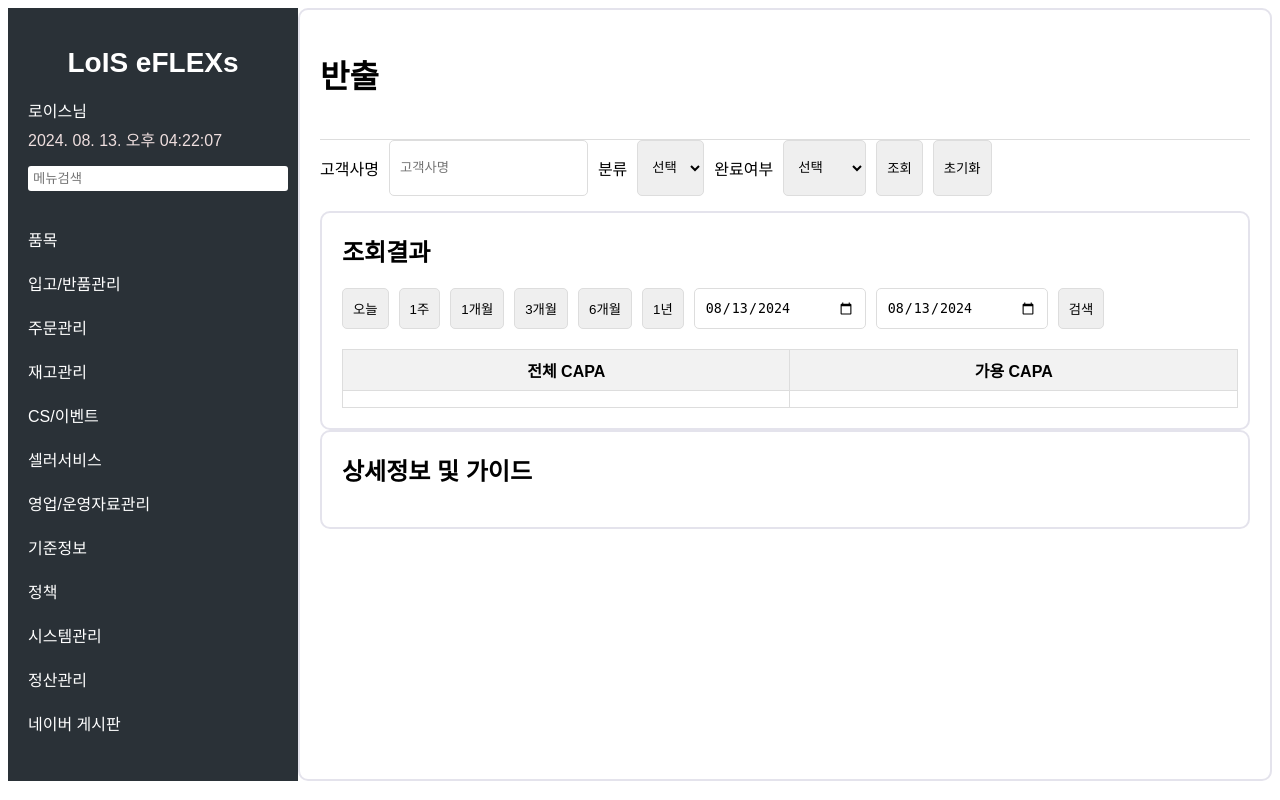
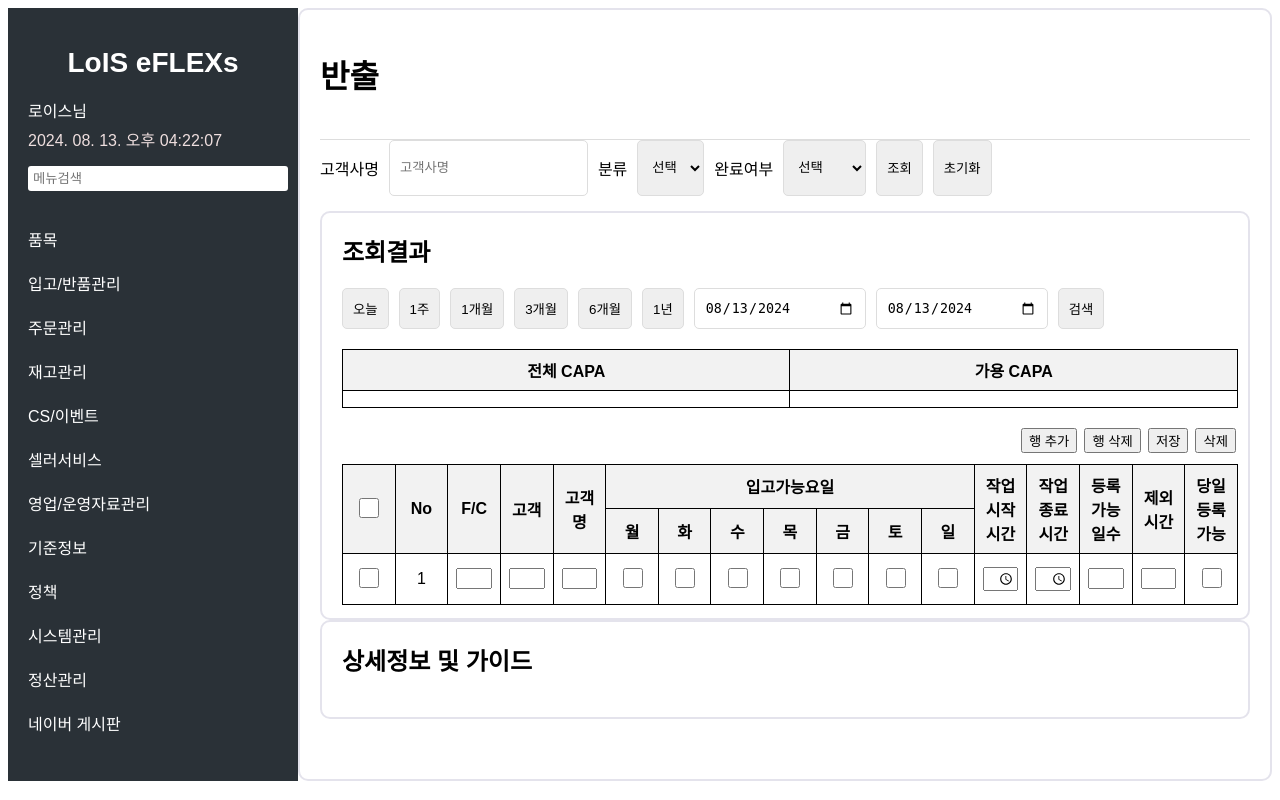
Before and after one commit to handsomem1n/NoticeBoard-prototype, a Flask app: a page that uses notice_app/templates/반출.html in a window 1280 px wide. Run offline with Flask 3, Linux system fonts and the light colour scheme; lists and menus that the app fills with data are empty.

Commit message:
detailcapaTable 추가 and '행 추가' '행 삭제' 버튼에 기능 구현

```diff
--- a/notice_app/static/main.css
+++ b/notice_app/static/main.css
@@ -164,7 +164,7 @@ th.content-column {
     background-color: rgb(0,0,0);
     background-color: rgba(0,0,0,0.4);
 }
-/* Modal Content */
+// 모달
 .modal-content {
     background-color: #fefefe;
     margin: 15% auto;
@@ -174,7 +174,6 @@ th.content-column {
     width: 30%;
     height: 30%;
 }
-/* The Close Button */
 .close {
     color: #aaa;
     float: right;
@@ -188,7 +187,32 @@ th.content-column {
     cursor: pointer;
 }
 
-/* 반출.html */
+// 반출 ~
+// 의존 관계 때문에 정상동작 x
+.capaTable {
+    width: 30px !important;
+    height: 30px !important;
+    margin: 0 auto !important;
+    border-collapse: collapse !important;
+    table-layout: fixed !important;
+}
+
+.capaTable th, .capaTable td {
+    border: 1px solid #000 !important;
+    text-align: center !important;
+    vertical-align: middle !important;
+}
+.actions {
+    display: flex;
+    justify-content: flex-end;
+    margin-bottom: 10px;
+    gap: 7px;
+
+    /* font-size: 12px; */
+    padding: 20px 2px 1px 1px;
+    border-radius: 8px;
+}
+
 .date-filters {
     display: flex;
     gap: 10px;
@@ -205,3 +229,37 @@ th.content-column {
 .date-filters input[type="date"] {
     width: 150px;
 }
+
+
+#detailCapaTable {
+    width: 100%;
+    border-collapse: collapse;
+    table-layout: fixed;
+}
+
+#detailCapaTable th, #detailCapaTable td {
+    border: 1px solid #000;
+    padding: 8px;
+    text-align: center;
+    vertical-align: middle;
+}
+
+#detailCapaTable th {
+    background-color: #f2f2f2;
+    font-weight: bold;
+}
+
+#detailCapaTable input[type="checkbox"] {
+    width: 20px;
+    height: 20px;
+}
+
+#detailCapaTable input[type="time"],
+#detailCapaTable input[type="text"],
+#detailCapaTable input[type="number"] {
+    width: 100%;
+    box-sizing: border-box;
+    text-align: center;
+}
+
+// ~ 반출
--- a/notice_app/static/main.js
+++ b/notice_app/static/main.js
@@ -117,8 +117,6 @@ function reset() {
 
 
 // 반출.html
-
-// 반출.html 기능 추가
 function setDateFilter(period) {
     const today = new Date();
     let startDate, endDate;
@@ -164,3 +162,70 @@ function searchByDate() {
     console.log(`기간 검색: 시작일=${startDate}, 종료일=${endDate}`);
     // 날짜 필터 검색 로직을 여기에 추가
 }
+
+// 반출 행 추가 and 행 삭제
+// 반출.html 행 추가 기능
+function addRow() {
+    const table = document.getElementById('detailCapaTable').getElementsByTagName('tbody')[0];
+    const rowCount = table.rows.length;
+    const newRow = table.insertRow(rowCount);
+
+    // 새로운 행에 셀 추가
+    const cell1 = newRow.insertCell(0);
+    const cell2 = newRow.insertCell(1);
+    const cell3 = newRow.insertCell(2);
+    const cell4 = newRow.insertCell(3);
+    const cell5 = newRow.insertCell(4);
+    const cell6 = newRow.insertCell(5);
+    const cell7 = newRow.insertCell(6);
+    const cell8 = newRow.insertCell(7);
+    const cell9 = newRow.insertCell(8);
+    const cell10 = newRow.insertCell(9);
+    const cell11 = newRow.insertCell(10);
+    const cell12 = newRow.insertCell(11);
+    const cell13 = newRow.insertCell(12);
+    const cell14 = newRow.insertCell(13);
+    const cell15 = newRow.insertCell(14);
+    const cell16 = newRow.insertCell(15);
+    const cell17 = newRow.insertCell(16);
+
+    // 각 셀에 내용 추가
+    cell1.innerHTML = '<input type="checkbox">';
+    cell2.innerHTML = rowCount + 1; // No column
+    cell3.innerHTML = '<input type="text">';
+    cell4.innerHTML = '<input type="text">';
+    cell5.innerHTML = '<input type="text">';
+    cell6.innerHTML = '<input type="checkbox">';
+    cell7.innerHTML = '<input type="checkbox">';
+    cell8.innerHTML = '<input type="checkbox">';
+    cell9.innerHTML = '<input type="checkbox">';
+    cell10.innerHTML = '<input type="checkbox">';
+    cell11.innerHTML = '<input type="checkbox">';
+    cell12.innerHTML = '<input type="checkbox">';
+    cell13.innerHTML = '<input type="time">';
+    cell14.innerHTML = '<input type="time">';
+    cell15.innerHTML = '<input type="number">';
+    cell16.innerHTML = '<input type="text">';
+    cell17.innerHTML = '<input type="checkbox">';
+}
+
+// 반출.html 행 삭제 기능
+function deleteRow() {
+    const table = document.getElementById('detailCapaTable').getElementsByTagName('tbody')[0];
+    const rowCount = table.rows.length;
+
+    // 선택된 행 찾기
+    for (let i = rowCount - 1; i >= 0; i--) {
+        const row = table.rows[i];
+        const checkbox = row.cells[0].getElementsByTagName('input')[0];
+        if (checkbox && checkbox.checked) {
+            table.deleteRow(i);
+        }
+    }
+
+    // No column 다시 번호 매기기
+    for (let i = 0; i < table.rows.length; i++) {
+        table.rows[i].cells[1].innerHTML = i + 1;
+    }
+}
+// 반출 행 추가 and 행 삭제
--- a/notice_app/templates/반출.html
+++ b/notice_app/templates/반출.html
@@ -76,7 +76,7 @@
                 <input type="date" id="endDate">
                 <button onclick="searchByDate()">검색</button>
             </div>
-            <table id="capaTable">
+            <table class="capaTable">
                 <thead>
                     <tr>
                         <th>전체 CAPA</th>
@@ -90,6 +90,64 @@
                     </tr>
                 </tbody>
             </table>
+
+            <div class="actions">
+                <button onclick="addRow()">행 추가</button>
+                <button onclick="deleteRow()">행 삭제</button>
+                <button onclick="saveTable()">저장</button>
+                <button onclick="clearTable()">삭제</button>
+            </div>
+
+            <table id="detailCapaTable">
+                <thead>
+                    <tr>
+                        <th rowspan="2"><input type="checkbox" id="checkAll"></th> <!-- 체크박스 -->
+                        <th rowspan="2">No</th>
+                        <th rowspan="2">F/C</th>
+                        <th rowspan="2">고객</th>
+                        <th rowspan="2">고객명</th>
+                        <th colspan="7">입고가능요일</th> <!-- 요일들을 그룹화 -->
+                        <th rowspan="2">작업시작시간</th>
+                        <th rowspan="2">작업종료시간</th>
+                        <th rowspan="2">등록가능일수</th>
+                        <th rowspan="2">제외시간</th>
+                        <th rowspan="2">당일등록가능</th>
+                    </tr>
+                    <tr>
+                        <th>월</th>
+                        <th>화</th>
+                        <th>수</th>
+                        <th>목</th>
+                        <th>금</th>
+                        <th>토</th>
+                        <th>일</th>
+                    </tr>
+                </thead>
+                <tbody>
+                    <!-- 기본적으로 5개의 빈 행 추가 -->
+                    <tr>
+                        <td><input type="checkbox"></td>
+                        <td>1</td>
+                        <td><input type="text"></td>
+                        <td><input type="text"></td>
+                        <td><input type="text"></td>
+                        <td><input type="checkbox"></td>
+                        <td><input type="checkbox"></td>
+                        <td><input type="checkbox"></td>
+                        <td><input type="checkbox"></td>
+                        <td><input type="checkbox"></td>
+                        <td><input type="checkbox"></td>
+                        <td><input type="checkbox"></td>
+                        <td><input type="time"></td>
+                        <td><input type="time"></td>
+                        <td><input type="number"></td>
+                        <td><input type="text"></td>
+                        <td><input type="checkbox"></td>
+                    </tr>
+                </tbody>
+            </table>
+
+
         </div>
         <div class="tables">
             <h2>상세정보 및 가이드</h2>
```
